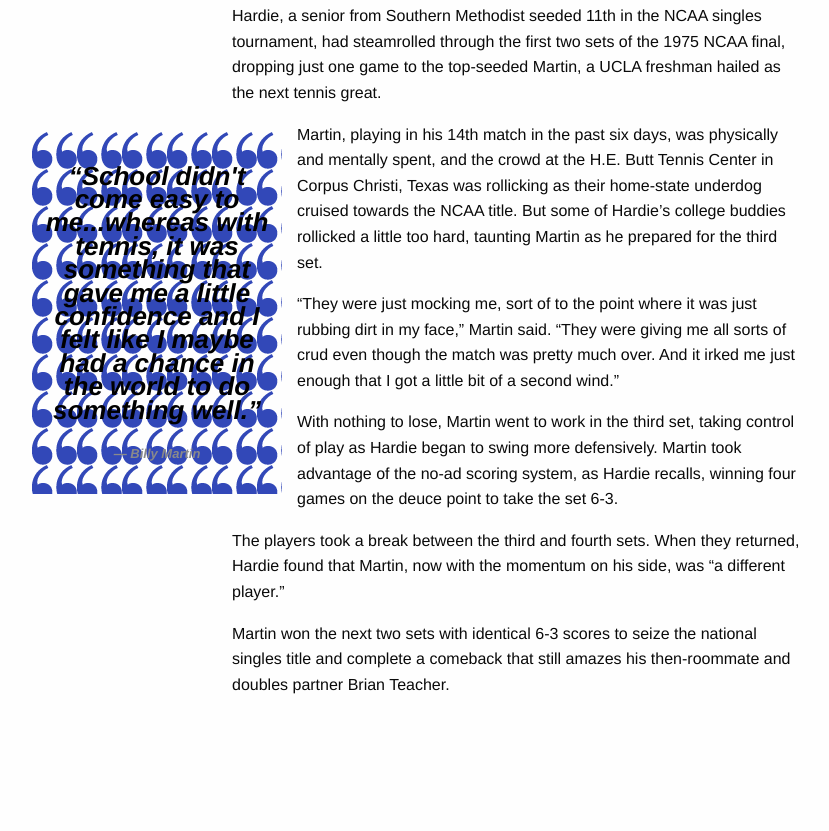
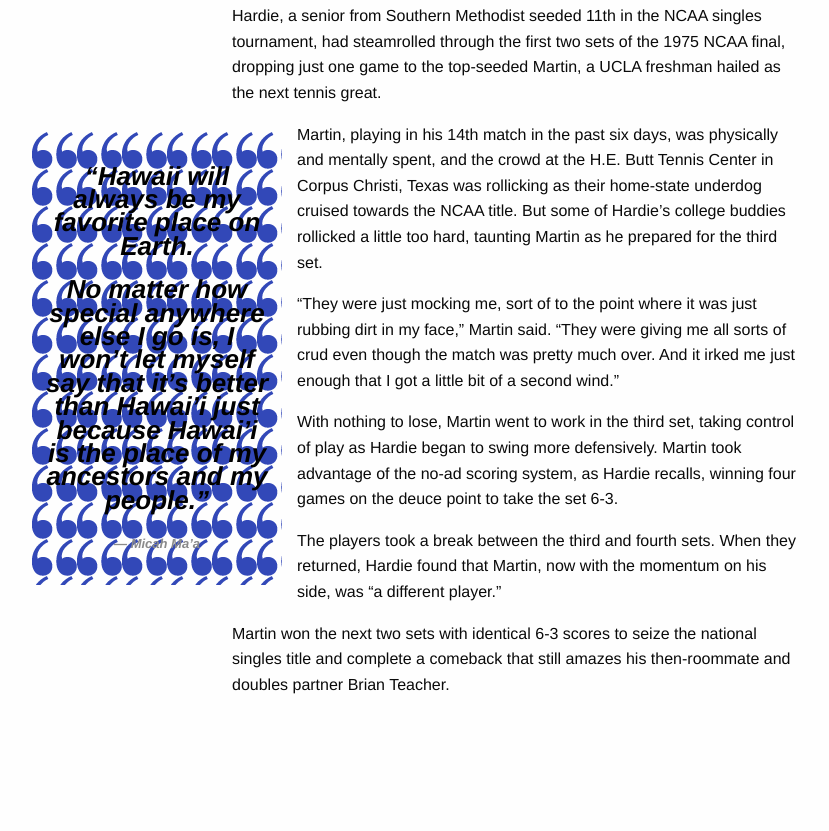
Before and after one commit to dailybruin/hawaii, a plain HTML site: page index.html in a window 1280 px wide. Shown: the part 2149-2980 px from the top of the page, without its empty margins (123-952 px from the left). Drawn offline with Linux system fonts and the light colour scheme; files whose address does not match are found by name.

Commit message:
added pull quotes

```diff
--- a/index.html
+++ b/index.html
@@ -67,7 +67,8 @@
 
 
                 <div class="pullquote">
-                    <p>“School didn't come easy to me...whereas with tennis, it was something that gave me a little confidence and I felt like I maybe had a chance in the world to do something well.”</p><p><cite> Billy Martin</cite>
+                    <p>“Hawaii will always be my favorite place on Earth.</p>
+                    <p>No matter how special anywhere else I go is, I won’t let myself say that it’s better than Hawai’i just because Hawai’i is the place of my ancestors and my people.”</p><p><cite> Micah Ma’a</cite>
                 </div>
 
                <p> Martin, playing in his 14th match in the past six days, was physically and mentally spent, and the crowd at the H.E. Butt Tennis Center in Corpus Christi, Texas was rollicking as their home-state underdog cruised towards the NCAA title. But some of Hardie’s college buddies rollicked a little too hard, taunting Martin as he prepared for the third set.</p>
@@ -140,7 +141,7 @@
                 He’ll never step on a line, even as his hip problems limit him to short, shuffling paces across the court. He typically wears a blue vest at the start of matches and, if his team captures the doubles point, he’ll keep the vest on. If the Bruins lose the doubles point, off comes the vest.</p>
 
                 <div class="pullquote">
-                    <p>"He is always working … He is not missing a beat. He is always ready."<cite> Peter Smith, USC coach </cite>
+                    <p>"In Hawaii, I was a big fish in a small pond, but you get up here and it’s an ocean basically."<cite> Michael Fisher </cite>
                 </div>
 
                 <p>
```
